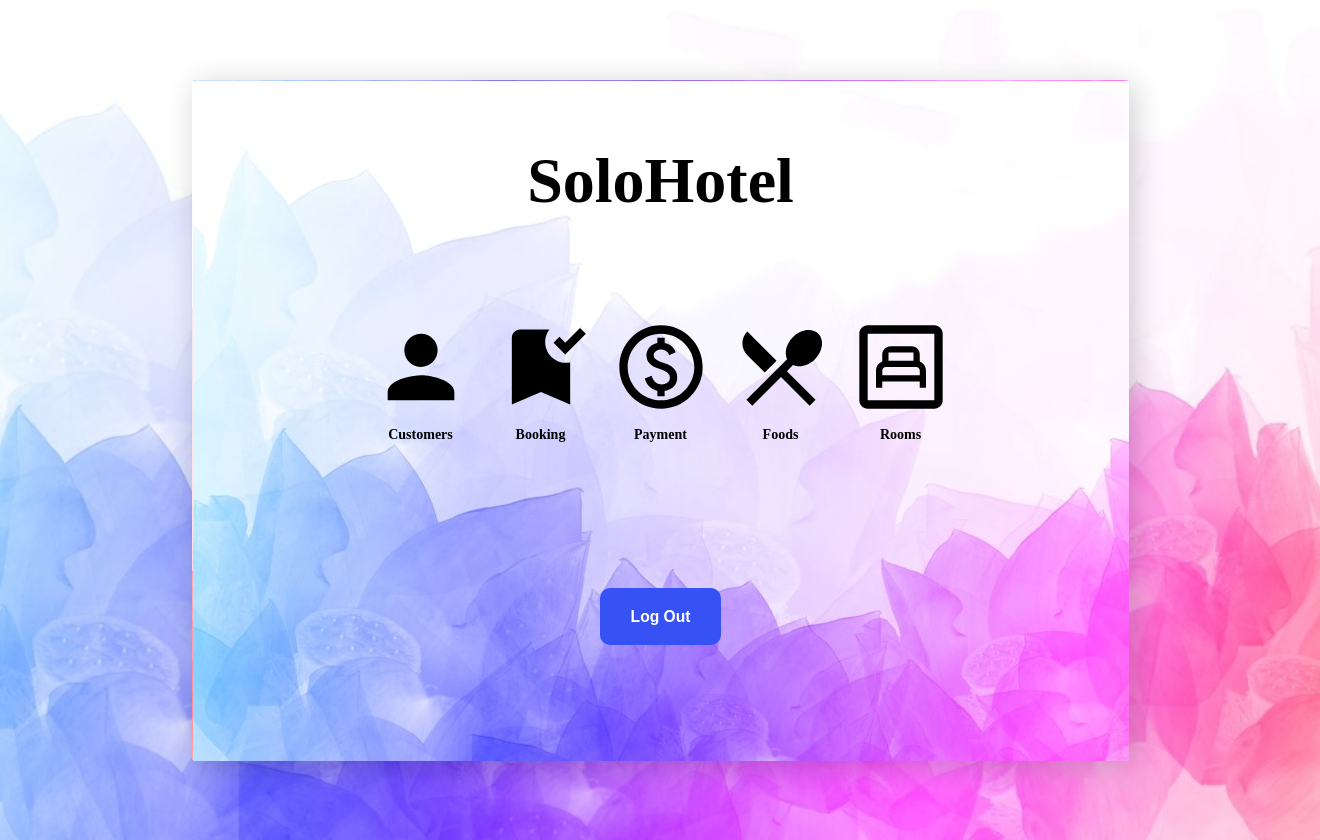
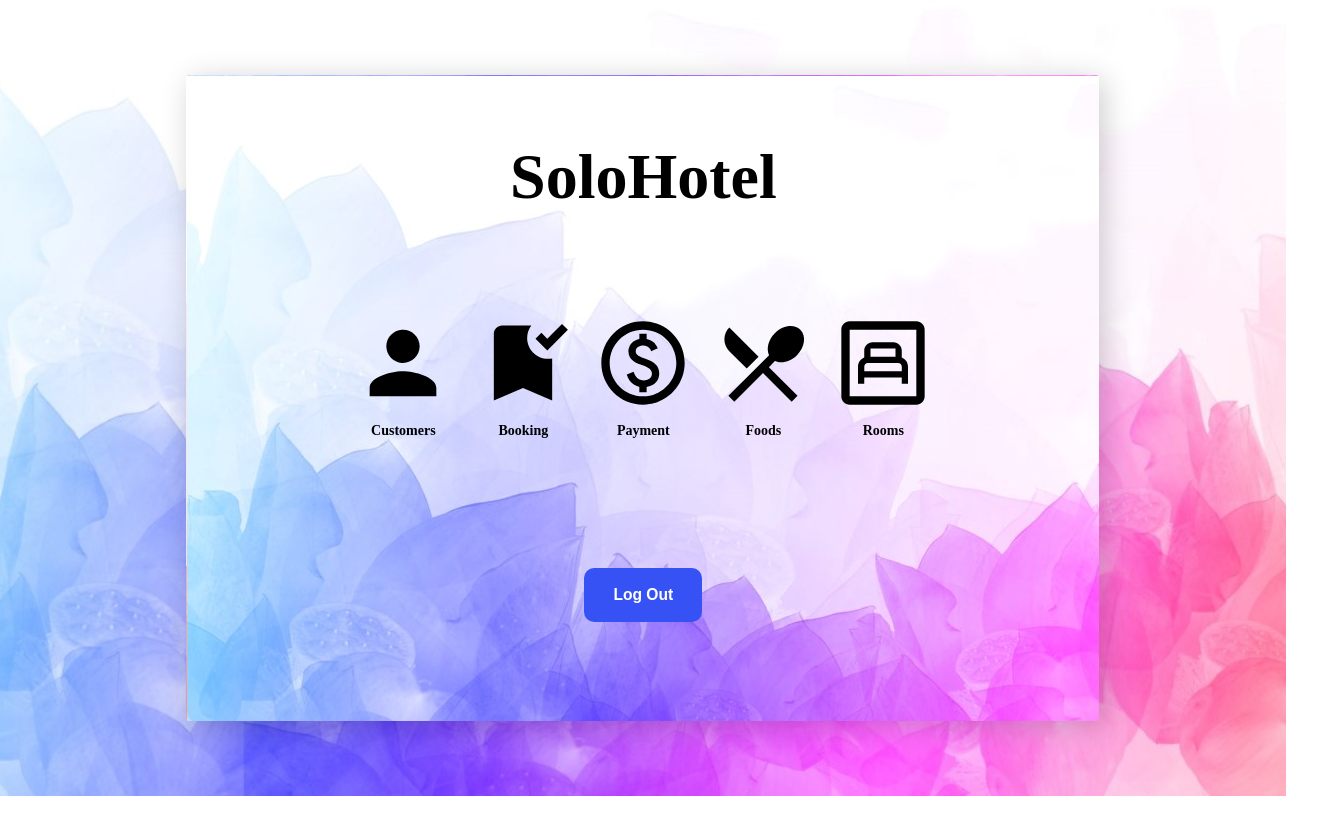
Before and after one commit to Udeesha-Prabhashana/RAD_GROUP_PROJECT, a React (Create React App) app in the folder Frontend/: page /home in a window 1280 px wide. Shown: the whole page, 1320 px wide, since content can reach past the window. After the commit the page ends 800 px from the top, so only its background shows below. Built offline with nearby package versions, Linux system fonts and the light colour scheme; sample sign-in values are in the browser's storage.

Commit message:
updated home page

```diff
--- a/Frontend/src/pages/home/home.scss
+++ b/Frontend/src/pages/home/home.scss
@@ -2,8 +2,8 @@
   display: flex;
   flex-direction: column;
   align-items: center;
-  height: 100vh; /* Use 100vh to cover the full viewport height */
-  width: 100vw;  /* Use 100vw to cover the full viewport width */
+  height: 94.499vh; /* Use 100vh to cover the full viewport height */
+  width: 97.322vw;  /* Use 100vw to cover the full viewport width */
   padding: 20px;
   background-image: url('../images/Picture1.jpg');
   background-size: cover; /* Make the background image cover the entire element */
```
